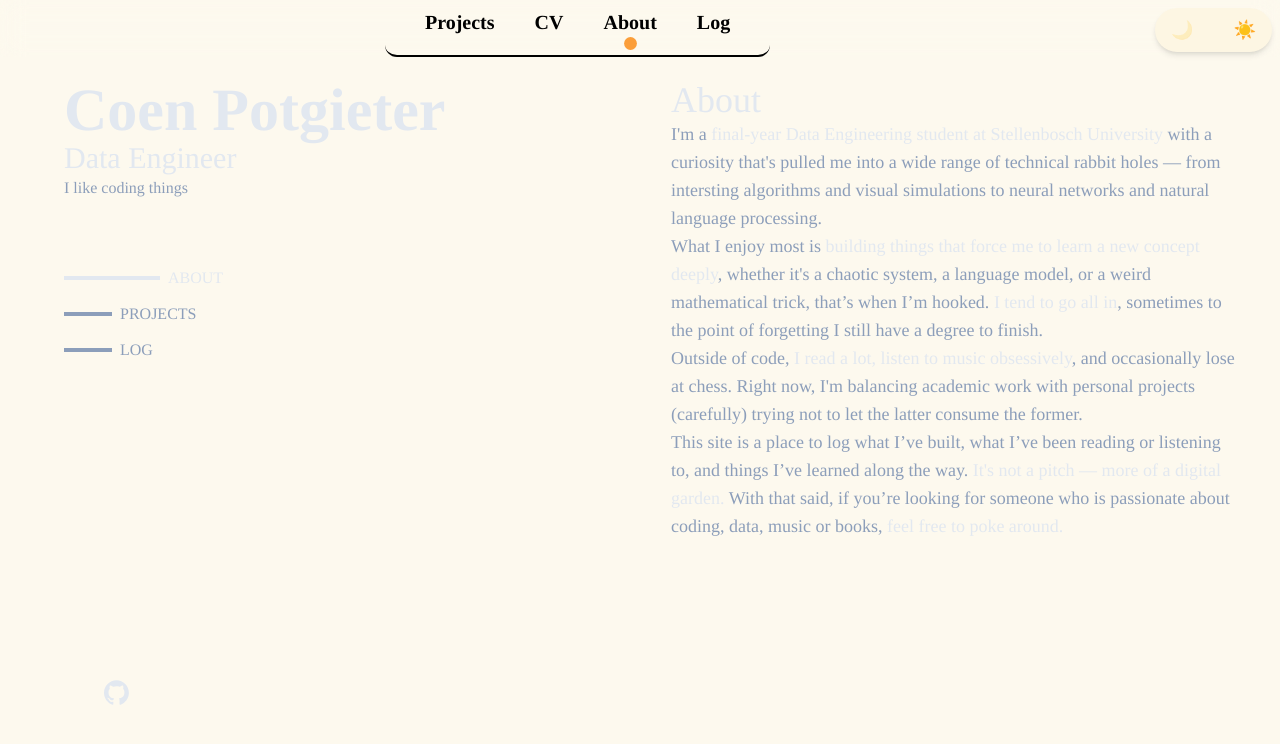
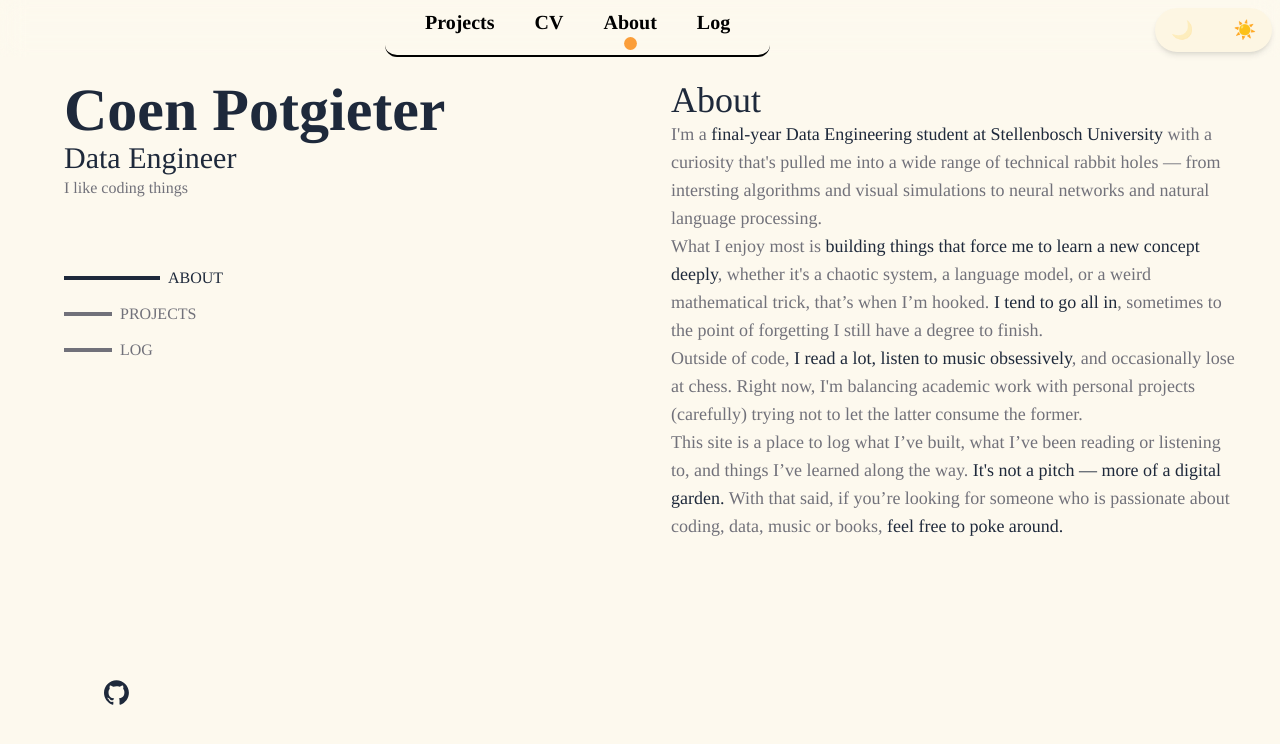
Before and after one commit to Coen-Potgieter/personal-site, a React (Vite) app: page / in a window 1280 px wide. Both pictures are taken after a click on the button "About". Shown: the top 744 px of the page. Built offline with nearby package versions, Linux system fonts and the light colour scheme; a web font is replaced by a local one.

Commit message:
Need better text colours for light mode....

```diff
--- a/src/components/pages/about/AboutPage.tsx
+++ b/src/components/pages/about/AboutPage.tsx
@@ -8,18 +8,22 @@ const AboutPage: React.FC<AboutPageProps> = () => {
     <div className="flex flex-col md:flex-row pt-[10vh] pl-[5vw] h-screen w-screen font-tinos">
       <div className="md:w-[50vw] w-screen">
         <div className="flex flex-col h-fit md:h-3/12">
-          <h1 className="text-4xl md:text-6xl font-bold text-my-light-text1">
+          <h1 className="text-4xl md:text-6xl font-bold text-lightmode-text-col1 dark:text-darkmode-text-col1">
             Coen Potgieter
           </h1>
-          <p className="text-3xl text-my-light-text1">Data Engineer</p>
-          <p className="text-my-light-text2">I like coding things</p>
+          <p className="text-3xl text-lightmode-text-col1 dark:text-darkmode-text-col1">
+            Data Engineer
+          </p>
+          <p className="text-lightmode-text-col2 dark:text-darkmode-text-col2">
+            I like coding things
+          </p>
         </div>
         <div className="hidden md:flex flex-col h-7/12 justify-start items-start">
           <PageNavButton label="ABOUT" isActive={true} />
           <PageNavButton label="PROJECTS" isActive={false} />
           <PageNavButton label="LOG" isActive={false} />
         </div>
-        <div className="flex flex-row text-my-light-text1 py-5 md:pl-10 md:pt-0">
+        <div className="flex flex-row text-lightmode-text-col1 dark:text-darkmode-text-col1 py-5 md:pl-10 md:pt-0">
           <GitHubSVG size={25} />
         </div>
       </div>
@@ -27,11 +31,13 @@ const AboutPage: React.FC<AboutPageProps> = () => {
       {/* Scrollable Content */}
       <div className="flex flex-col w-screen md:w-[50vw] overflow-y-scroll pr-10 scrollbar-hidden">
         {/* About Me */}
-        <h1 className="text-4xl text-my-light-text1">About</h1>
-        <div className="text-lg text-my-light-text2">
+        <h1 className="text-4xl text-lightmode-text-col1 dark:text-darkmode-text-col1">
+          About
+        </h1>
+        <div className="text-lg text-lightmode-text-col2 dark:text-darkmode-text-col2">
           <p>
             I'm a{" "}
-            <span className="text-my-light-text1">
+            <span className="dark:text-darkmode-text-col1 text-lightmode-text-col1">
               final-year Data Engineering student at Stellenbosch University
             </span>{" "}
             with a curiosity that's pulled me into a wide range of technical
@@ -40,19 +46,21 @@ const AboutPage: React.FC<AboutPageProps> = () => {
           </p>
           <p>
             What I enjoy most is{" "}
-            <span className="text-my-light-text1">
+            <span className="text-lightmode-text-col1 dark:text-darkmode-text-col1">
               building things that force me to learn a new concept deeply
             </span>
             {", "}
             whether it's a chaotic system, a language model, or a weird
             mathematical trick, that’s when I’m hooked.{" "}
-            <span className="text-my-light-text1">I tend to go all in</span>,
-            sometimes to the point of forgetting I still have a degree to
+            <span className="text-lightmode-text-col1 dark:text-darkmode-text-col1">
+              I tend to go all in
+            </span>
+            , sometimes to the point of forgetting I still have a degree to
             finish.
           </p>
           <p>
             Outside of code,{" "}
-            <span className="text-my-light-text1">
+            <span className="text-lightmode-text-col1 dark:text-darkmode-text-col1">
               I read a lot, listen to music obsessively
             </span>
             , and occasionally lose at chess. Right now, I'm balancing academic
@@ -62,12 +70,12 @@ const AboutPage: React.FC<AboutPageProps> = () => {
           <p>
             This site is a place to log what I’ve built, what I’ve been reading
             or listening to, and things I’ve learned along the way.{" "}
-            <span className="text-my-light-text1">
+            <span className="text-lightmode-text-col1 dark:text-darkmode-text-col1">
               It's not a pitch — more of a digital garden.
             </span>{" "}
             With that said, if you’re looking for someone who is passionate
             about coding, data, music or books,{" "}
-            <span className="text-my-light-text1">
+            <span className="text-lightmode-text-col1 dark:text-darkmode-text-col1">
               feel free to poke around.
             </span>{" "}
           </p>
--- a/src/components/pages/about/desktop/PageNavButton.tsx
+++ b/src/components/pages/about/desktop/PageNavButton.tsx
@@ -5,13 +5,13 @@ type PageNavButtonProps = {
 
 const PageNavButton: React.FC<PageNavButtonProps> = ({ label, isActive }) => {
   const dynamicSpanStyle = isActive
-    ? " bg-my-light-text1 w-24"
-    : " w-12 bg-my-light-text2 group-hover:bg-my-light-text1 group-hover:w-24";
+    ? " bg-lightmode-text-col1 dark:bg-darkmode-text-col1 w-24"
+    : " bg-lightmode-text-col2 w-12 dark:bg-darkmode-text-col2 group-hover:bg-lightmode-text-col1 dark:group-hover:bg-darkmode-text-col1 group-hover:w-24";
   const dynamicTextStyle = isActive
-    ? " text-my-light-text1"
-    : " text-my-light-text2 group-hover:text-my-light-text1";
+    ? " dark:text-darkmode-text-col1 text-lightmode-text-col1"
+    : " text-lightmode-text-col2 dark:text-darkmode-text-col2 group-hover:text-lightmode-text-col1 dark:group-hover:text-darkmode-text-col1";
   return (
-    <button className="flex gap-x-2 py-1.5 w-fit justify-start items-center group">
+    <button className="flex gap-x-2 py-1.5 w-4/12 justify-start items-center group cursor-pointer">
       <span
         className={
           `h-1 transition-all ease-in-out duration-100` + dynamicSpanStyle
--- a/src/index.css
+++ b/src/index.css
@@ -18,8 +18,10 @@
   --color-my-orange1: #fb9e3a;
   --color-github-highlight: #104c35;
   --color-linkedin-highlight: #1566c2;
-  --color-my-light-text1: #e2e8f0;
-  --color-my-light-text2: #8c9eba;
+  --color-lightmode-text-col1: #1e293b;
+  --color-lightmode-text-col2: #71717a;
+  --color-darkmode-text-col1: #e2e8f0;
+  --color-darkmode-text-col2: #8c9eba;
   --font-alumni: "Alumni Sans Pinstripe";
   --font-tinos: "Tinos";
   --font-space-mono: "Space Mono";
```
